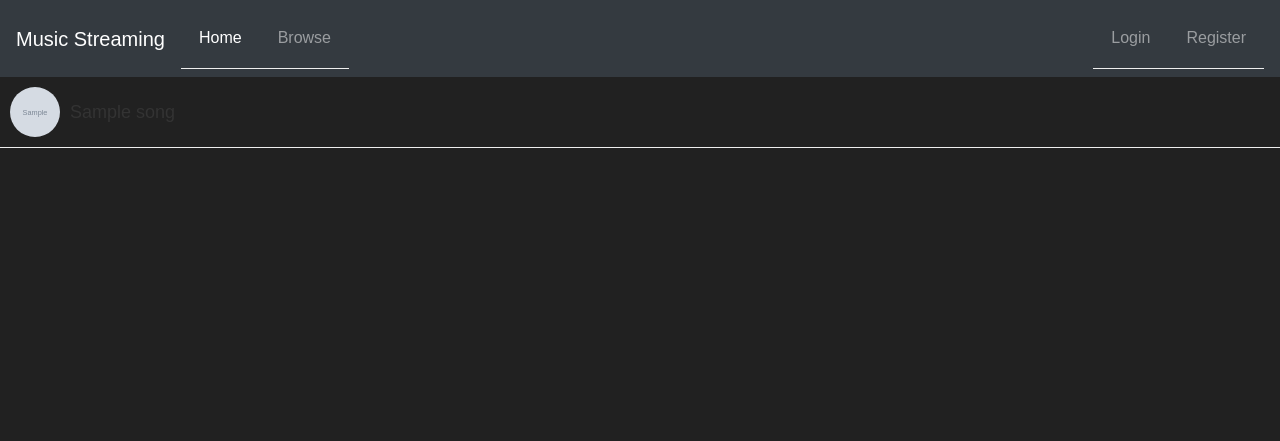
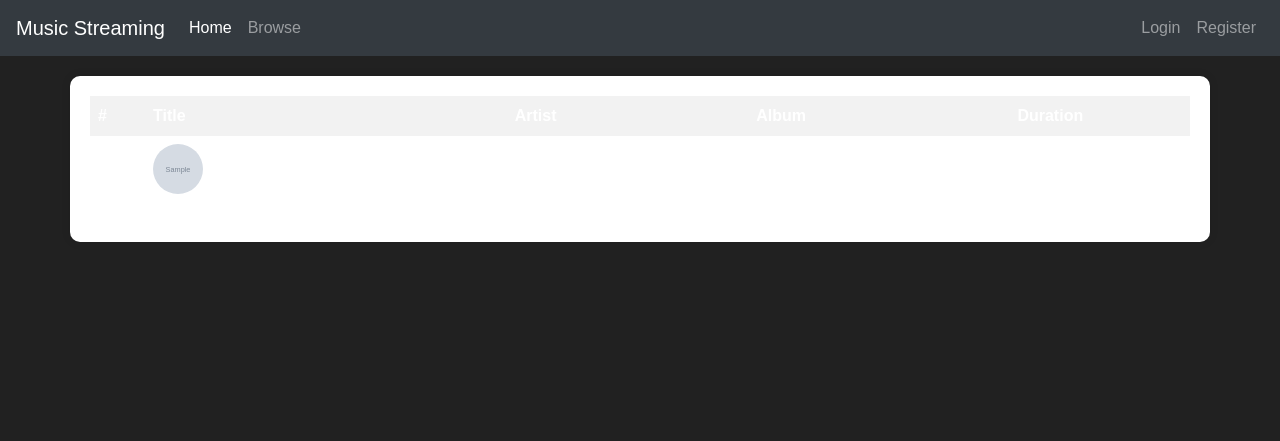
Before and after one commit to Istentel/Music-Stream-Platform, a Flask app: template flask_server/web/templates/home.html in a window 1280 px wide. Shown: the top 441 px of the page. Run offline with Flask 2, Linux system fonts and the light colour scheme; the template is opened without the code that fills it: most values are stand-ins (such as "Sample title", 1, 10 or a date in 2020); grey boxes marked "Sample" are stand-in pictures; some libraries are stand-ins or nearby versions.

Commit message:
chore: implemented showing multiple attributes of the song

```diff
--- a/flask_server/web/templates/home.html
+++ b/flask_server/web/templates/home.html
@@ -12,7 +12,7 @@
             padding: 0;
         }
         .container {
-        max-width: 800px;
+            width: 100%;
             margin: 20px auto;
             padding: 20px;
             background-color: #fff;
@@ -24,56 +24,91 @@
             margin-bottom: 20px;
             color: #333;
         }
-    ul {
-        list-style: none;
-        padding: 0;
-        margin: 0;
+        table {
+            width: 100%;
+            border-collapse: collapse;
+            margin-bottom: 20px;
         }
-    li {
-        display: flex;
-        align-items: center;
-        border-bottom: 1px solid #eee;
-        padding: 10px;
+        th, td {
+            padding: 8px;
+            text-align: left;
+        }
+        th {
+            background-color: #f2f2f2;
         }
         img {
             width: 50px;
             height: 50px;
             border-radius: 50%;
-        margin-right: 10px;
         }
-    .song-details {
-        flex: 1;
-    }
-    .song-name {
-        font-size: 18px;
-        color: #333;
-        margin: 0;
-    }
-    .active .song-name {
+        .highlighted {
             color: green;
         }
 </style>
 {% endblock %}
 
 {% block content %}
-<ul id="songList">
+<div class="container">
+    <table>
+        <thead>
+            <tr>
+                <th>#</th>
+                <th>Title</th>
+                <th>Artist</th>
+                <th>Album</th>
+                <th>Duration</th>
+            </tr>
+        </thead>
+        <tbody>
             {% for song in songs %}
-        <li data-song-id="{{ song.id }}">
+                <tr data-song-id="{{ song.id }}">
+                    <td>{{ loop.index0 }}</td>
+                    <td>
                         {% if song.image %}
-                <img src="{{ song.image }}" alt="{{ song.name }}">
+                            <img src="{{ song.image }}">
                         {% endif %}
-
-            <div class="song-details">
-                <p class="song-name">{{ song.name }}</p>
+                        {{song.name}}
+                    </td>
+                    <td>{{ song.artist }}</td>
+                    <td>{{ song.album }}</td>
+                    <td>{{ song.duration}}</td>
+                </tr>
+            {% endfor %}
+        </tbody>
+    </table>
 </div>
-        </li>
-    {% endfor %}
-</ul>
 
 <!-- Playbar -->
 {% include 'playbar.html' %}
 
 <script>
+    document.addEventListener('DOMContentLoaded', function () {
+            const tableRows = document.querySelectorAll('tbody tr');
+
+            tableRows.forEach(row => {
+                row.addEventListener('click', function () {
+                    // Remove .highlighted class from all rows
+                    tableRows.forEach(r => {
+                        r.querySelector('td:nth-child(2)').classList.remove('highlighted');
+                    });
+
+                    // Add .highlighted class to the clicked row
+                    const titleCell = row.querySelector('td:nth-child(2)');
+                    titleCell.classList.toggle('highlighted');
+
+                    // Get the song ID
+                    const songId = row.getAttribute('data-song-id');
+
+                    if (songId) {
+                        console.log('Song ID:', songId);
+
+                        playSong(songId);
+                    }
+
+                });
+            });
+        });
+
     document.addEventListener('DOMContentLoaded', function () {
         const songList = document.getElementById('songList');
 
--- a/playback_service/run.py
+++ b/playback_service/run.py
@@ -27,10 +27,11 @@
     db = client["songs_db"]
     return db
 
-class SongModel:
-    def __init__(self, name:str, path:str):
-        self.name = name
-        self.path = path
+def convert(seconds):
+    minutes = seconds // 60
+    seconds %= 60
+
+    return "%02d:%02d" % (minutes, seconds)
 
 # Function to recursively traverse a directory and get list of songs
 def get_songs_from_directory(directory):
@@ -95,12 +96,17 @@
 @app.route('/api/songs')
 def get_songs():
     db = get_db()
-    #songs = db.songs.find({}, {'id': 0, 'name': 1, 'path': 1})
     songs = db.songs.find()
     song_list = []
     for song in songs:
         # Extract image from MP3 file
         mp3 = MP3(song['path'], ID3=ID3)
+
+        # Extract artist and album from MP3 tags
+        artist = mp3.tags.get('TPE1').text[0] if 'TPE1' in mp3 else None
+        album = mp3.tags.get('TALB').text[0] if 'TALB' in mp3 else None
+        duration = convert(int(mp3.info.length))
+
         if 'APIC:' in mp3:
             apic = mp3.tags.get('APIC:')
             image_data = BytesIO(apic.data)
@@ -110,16 +116,22 @@
             song_info = {
                 'id': song['id'],
                 'name': song['name'],
+                'artist': artist,
+                'album': album,
+                'duration': duration,
                 'image': image_base64
             }
-            song_list.append(song_info)
         else:
             # If no image is found, include only ID and name
             song_info = {
                 'id': song['id'],
-                'name': song['name']
+                'name': song['name'],
+                'artist': artist,
+                'album': album,
+                'duration': duration
             }
-            song_list.append(song_info)
+
+        song_list.append(song_info)
 
     return jsonify(song_list)
 
```
Lines whose indentation alone changed are shown as unchanged.
